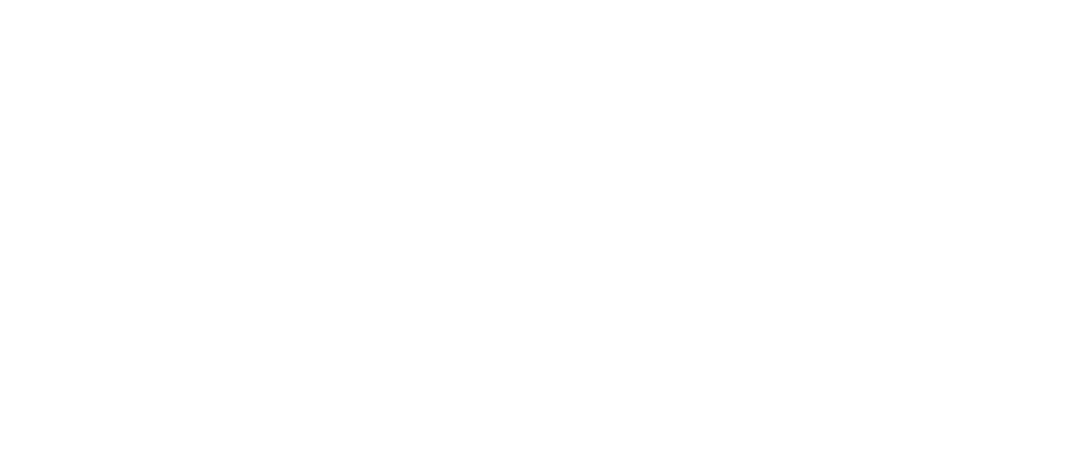
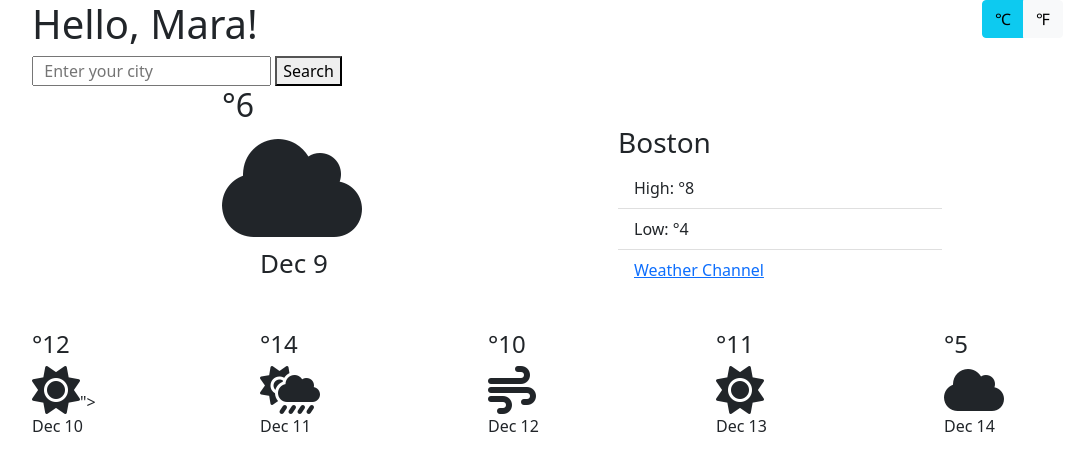
Before and after one commit to maranial/Weather-app-vanilla-project, a plain HTML site: page index.html in a window 1280 px wide. Shown: the whole page, without its empty margins (50-1130 px from the left). Drawn offline with nearby package versions, Linux system fonts and the light colour scheme.

Commit message:
Added the content in html

```diff
--- a/index.html
+++ b/index.html
@@ -3,11 +3,90 @@
 <head>
     <meta charset="UTF-8">
     <meta name="viewport" content="width=device-width, initial-scale=1.0">
+    <link href="https://cdn.jsdelivr.net/npm/bootstrap@5.0.0-beta1/dist/css/bootstrap.min.css" rel="stylesheet" integrity="sha384-giJF6kkoqNQ00vy+HMDP7azOuL0xtbfIcaT9wjKHr8RbDVddVHyTfAAsrekwKmP1" crossorigin="anonymous">
+    <link rel="preconnect" href="https://fonts.gstatic.com">
+    <link href="https://fonts.googleapis.com/css2?family=Archivo+Black&family=Sanchez&display=swap" rel="stylesheet">
+    <link href="src/styles.css" rel="stylesheet" type="text/css"/>
+    <script src="https://kit.fontawesome.com/0f86f89a72.js" crossorigin="anonymous"></script>
 
-    <link rel="stylesheet" text="src/styles.css">
     <title>Final Weather App</title>
 </head>
 <body>
+    <div class="container">
+        <div class="row justify-content-between">
+            <div class="col-6">
+                <h1>Hello, Mara!</h1> <!--Use h1 for showing the weather action ex. you might need umbrella for a rainy day (will do in js)-->
+            </div>
+            <div class="col-2">
+                <div class="btn-group" role="group" aria-label="switch-temp">
+                    <button type="button" class="btn btn-info">&#8451</button>
+                    <button type="button" class="btn btn-light">&#8457</button>
+                  </div>
+            </div>
+        </div>
+
+
+        <input type="text" placeholder="  Enter your city" />
+        <button type="submit">Search</button>
+
+
+        </br>
+
+
+                <div class="row justify-content-center">
+                  <div class="col-4">
+                        <h2>&deg6</h2>
+                        <i class="fas fa-cloud fa-7x"></i>
+                        <p><span style="font-size:26px;padding-left:38px;">Dec 9</span></p>
+                  </div>
+                  <div class="col-4">
+                    <div class="card-body">
+                    </br>
+                        <h3 class="card-title" name="location">Boston</h3>
+                        <ul class="list-group list-group-flush">
+                          <li class="list-group-item">High: &deg8</li>
+                          <li class="list-group-item">Low: &deg4</li>
+                          <li class="list-group-item"><a href="#" class="card-link ">Weather Channel</a></li>
+                        </ul>
+
+                    </div>
+                </div>
+                </div>
+
+
+        </br>
+
+            <div class="row align-items-end">
+                <div class="col">
+                    <h4>&deg12</h4>
+                    <i class="fas fa-sun fa-3x"></i>">
+                    <p>Dec 10</p>
+                </div>
+                <div class="col">
+                    <h4>&deg14</h4>
+                    <i class="fas fa-cloud-sun-rain fa-3x"></i>
+                    <p>Dec 11</p>
+                </div>
+                <div class="col">
+                    <h4>&deg10</h4>
+                    <i class="fas fa-wind fa-3x"></i>
+                    <p>Dec 12</p>
+                </div>
+                <div class="col">
+                    <h4>&deg11</h4>
+                        <i class="fas fa-sun fa-3x"></i>
+                        <p>Dec 13</p>
+                  </div>
+                  <div class="col">
+                    <h4>&deg5</h4>
+                        <i class="fas fa-cloud fa-3x"></i>
+                        <p>Dec 14</p>
+                  </div>
+              </div>
+        </div>
+
+
+
 
     <script src="src/script.js"></script>
 </body>
```
